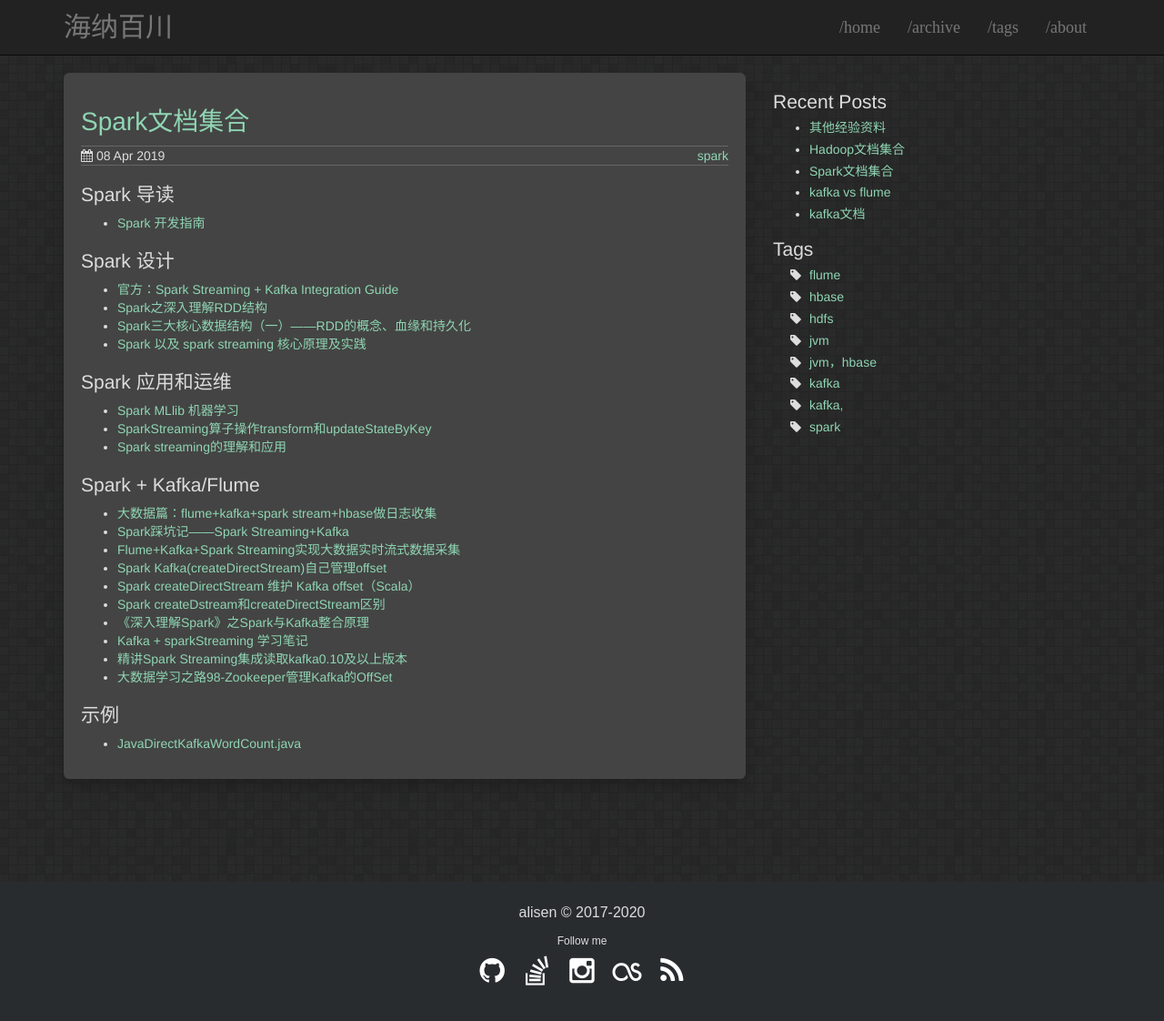
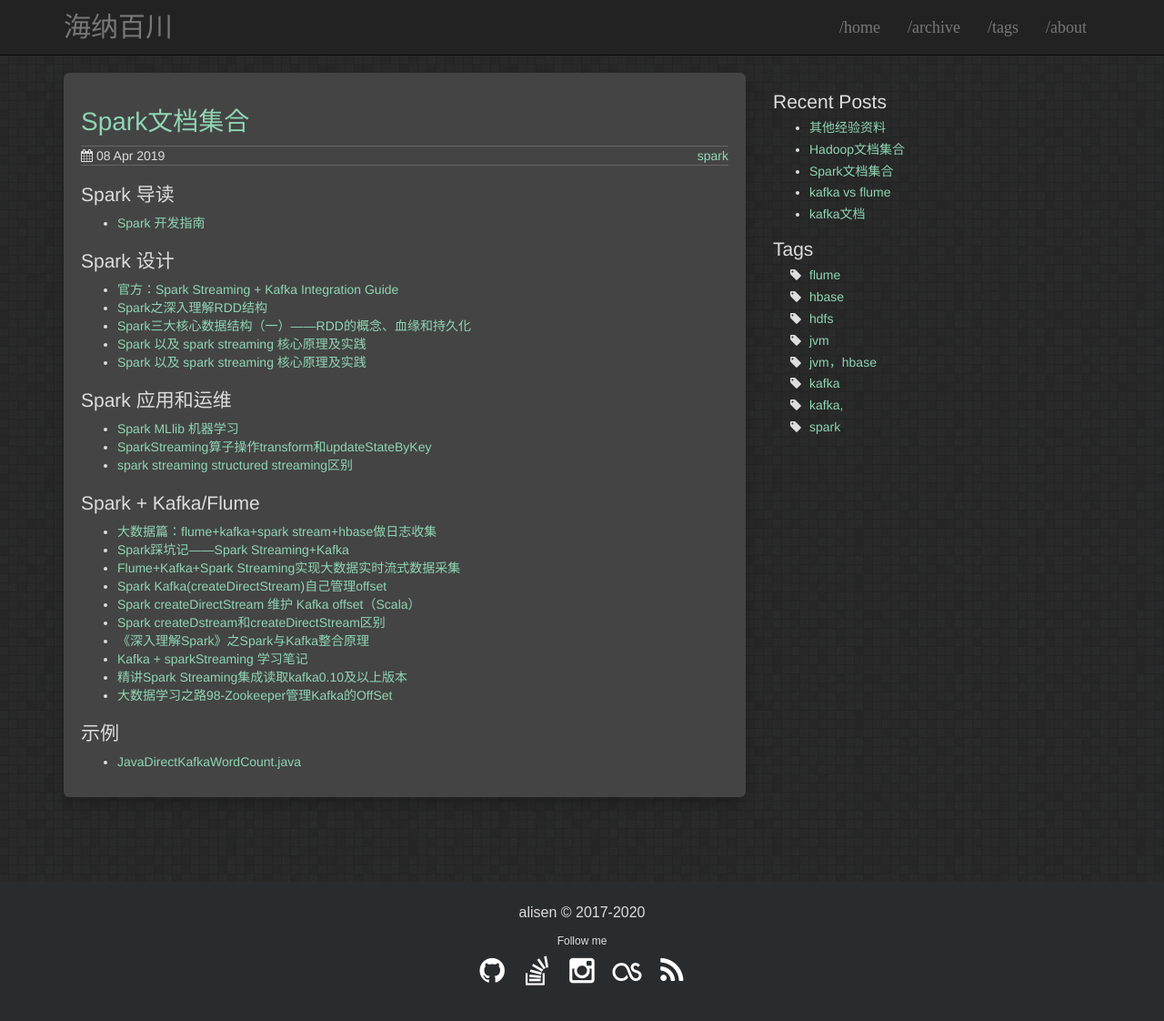
Before and after one commit to igithu/summary, a Jekyll site: the page built from _posts/2019-04-08-spark-doc.md, in a window 1280 px wide and 1146 px high. Shown: the top 1122 px of the window at 91% size. Built offline with Jekyll 4.4.1, drawn with Linux system fonts in a browser that asks for light colours.

Commit message:
Update 2019-04-08-spark-doc.md

```diff
--- a/_posts/2019-04-08-spark-doc.md
+++ b/_posts/2019-04-08-spark-doc.md
@@ -14,12 +14,13 @@ tags: spark
 * [Spark之深入理解RDD结构](https://blog.csdn.net/u011094454/article/details/78992293)
 * [Spark三大核心数据结构（一）——RDD的概念、血缘和持久化](https://blog.csdn.net/wx1528159409/article/details/87106727)
 * [Spark 以及 spark streaming 核心原理及实践](https://www.cnblogs.com/liuliliuli2017/p/6809094.html)
+* [Spark 以及 spark streaming 核心原理及实践](https://www.cnblogs.com/liuliliuli2017/p/6809094.html)
 
 
 ## Spark 应用和运维
 * [Spark MLlib 机器学习](https://www.cnblogs.com/swordfall/p/9456222.html)
 * [SparkStreaming算子操作transform和updateStateByKey](https://www.cnblogs.com/LHWorldBlog/p/8435528.html)
-* [Spark streaming的理解和应用](https://www.cnblogs.com/atomicbomb/p/6834447.html)
+* [spark streaming structured streaming区别](http://spark.coolplayer.net/?p=3647)
 
 ## Spark + Kafka/Flume
 
```
